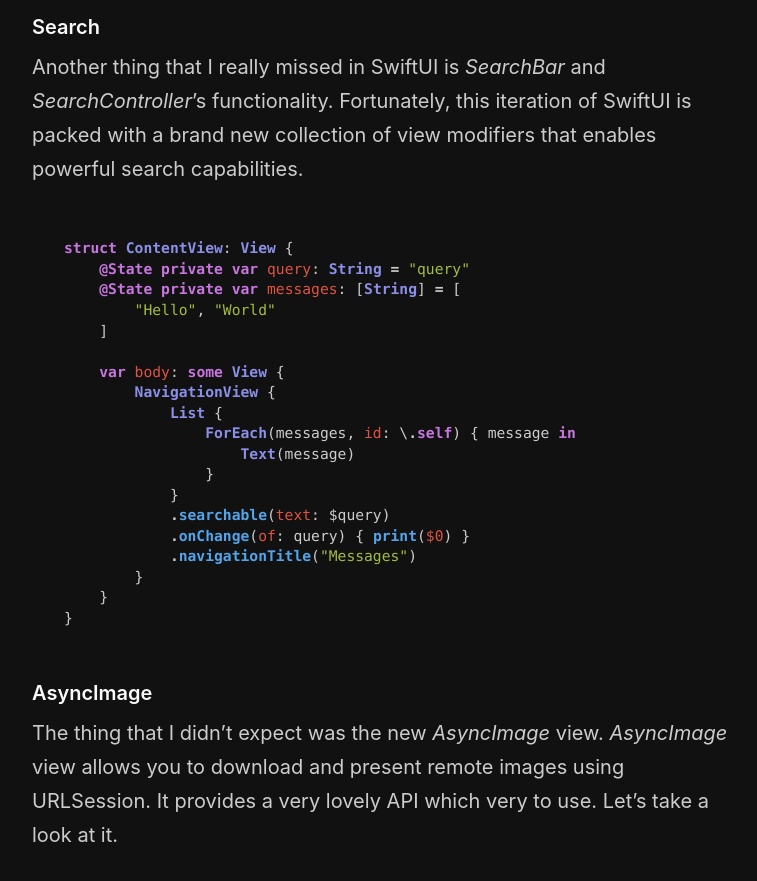
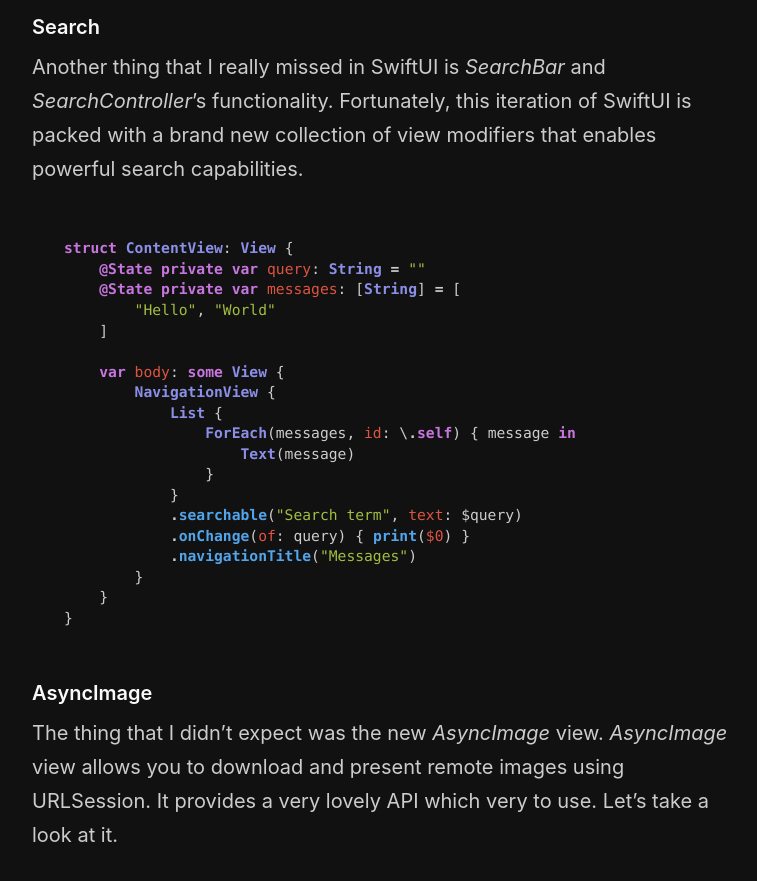
Before and after one commit to mecid/mecid.github.io, a Jekyll site: the page built from _posts/2021-06-08-what-is-new-in-swiftui-after-wwdc21.md, in a window 1280 px wide and 900 px high, scrolled down 2796 px. Shown: the top 881 px of the window, without its empty margins (258-1015 px from the left). Built offline with Jekyll 4.4.1, drawn with Linux system fonts in a browser that asks for light colours.

Commit message:
whats new in swiftui search example updated

````diff
--- a/_posts/2021-06-08-what-is-new-in-swiftui-after-wwdc21.md
+++ b/_posts/2021-06-08-what-is-new-in-swiftui-after-wwdc21.md
@@ -96,7 +96,7 @@
 
 ```swift
 struct ContentView: View {
-    @State private var query: String = "query"
+    @State private var query: String = ""
     @State private var messages: [String] = [
         "Hello", "World"
     ]
@@ -108,7 +108,7 @@
                     Text(message)
                 }
             }
-            .searchable(text: $query)
+            .searchable("Search term", text: $query)
             .onChange(of: query) { print($0) }
             .navigationTitle("Messages")
         }
````
